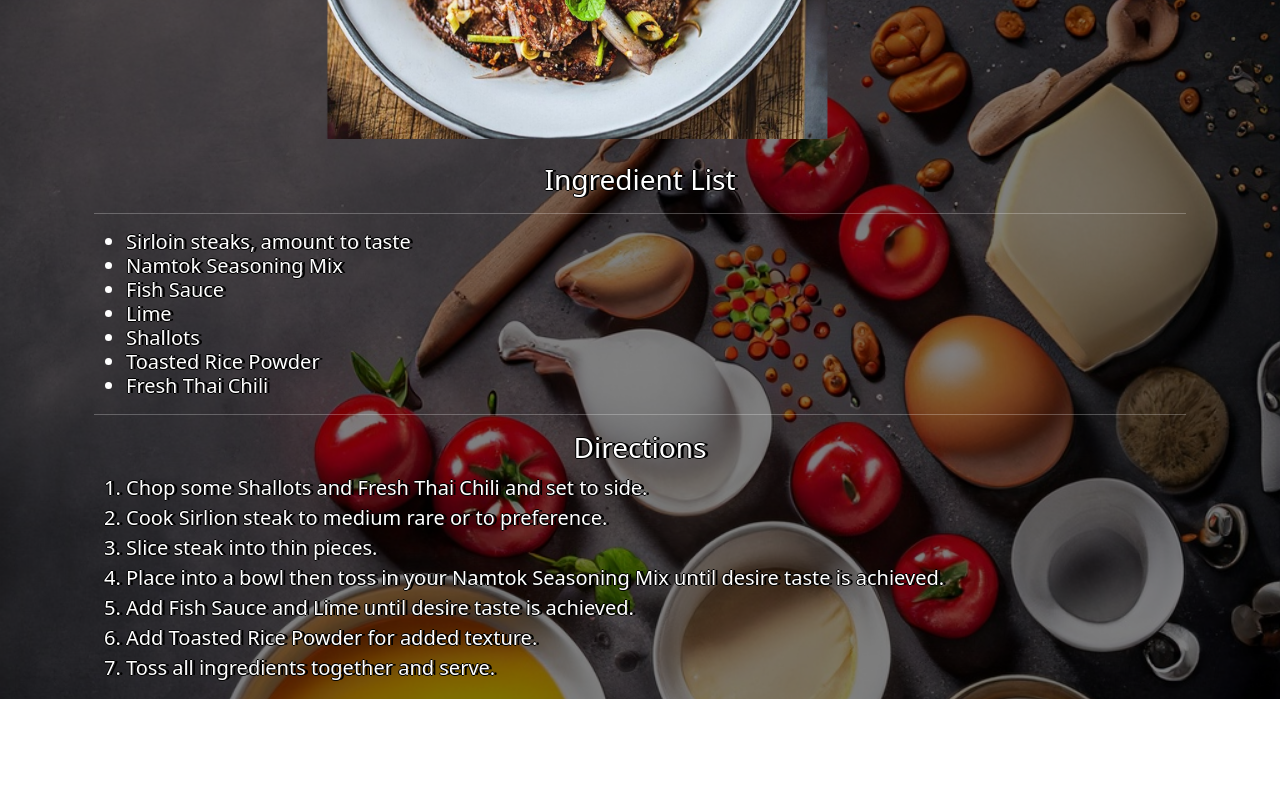
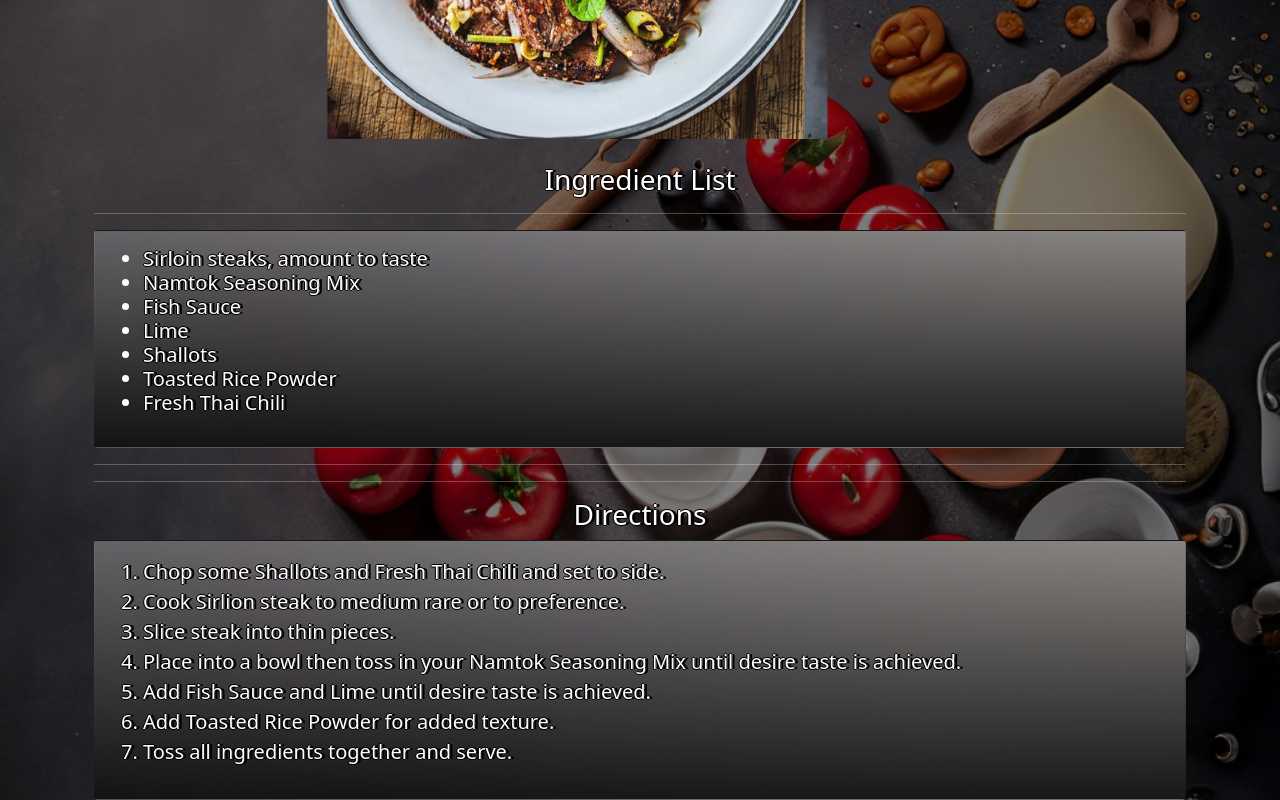
Before and after one commit to Dinomyt/LaoN-MC-3-Food-Blog, a plain HTML site: page main-course.html in a window 1280 px wide. Shown: the part 413-1213 px from the top of the page. Before the commit the page ends 1112 px from the top, so only its background shows below. Drawn offline with nearby package versions, Linux system fonts and the light colour scheme.

Commit message:
Added Cards

```diff
--- a/main-course.html
+++ b/main-course.html
@@ -51,20 +51,25 @@
                 <div id="carouselExampleAutoplaying" class="carousel slide " data-bs-ride="carousel">
                     <div class="carousel-inner">
                         <div class="carousel-item active">
-                    <img src="imgsrc/Beef Larb.jpg" class="d-block mx-auto" alt="Responsive image" width="500" height="450">
+                            <img src="imgsrc/Beef Larb.jpg" class="d-block mx-auto" alt="Responsive image" width="500"
+                                height="450">
                         </div>
                         <div class="carousel-item">
-                    <img src="imgsrc/Beef Larb 2.jpg" class="d-block mx-auto" alt="Responsive image" width="500" height="450">
+                            <img src="imgsrc/Beef Larb 2.jpg" class="d-block mx-auto" alt="Responsive image" width="500"
+                                height="450">
                         </div>
                         <div class="carousel-item">
-                    <img src="imgsrc/Beef Larb 3.jpg" class="d-block mx-auto" alt="Responsive image" width="500" height="450">
+                            <img src="imgsrc/Beef Larb 3.jpg" class="d-block mx-auto" alt="Responsive image" width="500"
+                                height="450">
                         </div>
                     </div>
-                <button class="carousel-control-prev" type="button" data-bs-target="#carouselExampleAutoplaying" data-bs-slide="prev">
+                    <button class="carousel-control-prev" type="button" data-bs-target="#carouselExampleAutoplaying"
+                        data-bs-slide="prev">
                         <span class="carousel-control-prev-icon" aria-hidden="true"></span>
                         <span class="visually-hidden">Previous</span>
                     </button>
-                <button class="carousel-control-next" type="button" data-bs-target="#carouselExampleAutoplaying" data-bs-slide="next">
+                    <button class="carousel-control-next" type="button" data-bs-target="#carouselExampleAutoplaying"
+                        data-bs-slide="next">
                         <span class="carousel-control-next-icon" aria-hidden="true"></span>
                         <span class="visually-hidden">Next</span>
                     </button>
@@ -76,7 +81,8 @@
             <br>
             <h3>Ingredient List<h3>
                     <hr />
-                    <!-- <p>------------------------------------------------</p> -->
+                    <div class="card col">
+                        <div class="card-body">
                             <ul class="li-style">
                                 <li>Sirloin steaks, amount to taste</li>
                                 <li>Namtok Seasoning Mix</li>
@@ -86,21 +92,32 @@
                                 <li>Toasted Rice Powder</li>
                                 <li>Fresh Thai Chili</li>
                             </ul>
+                        </div>
+                    </div>
+                    <hr />
+                    <!-- <p>------------------------------------------------</p> -->
+
                     <hr />
                     <!-- <p>------------------------------------------------</p> -->
         </div>
         <div class="container">
             <h3>Directions</h3>
+            <div class="card col">
+                <div class="card-body">
                     <ol class="li-style">
                         <li>Chop some Shallots and Fresh Thai Chili and set to side.</li>
                         <li>Cook Sirlion steak to medium rare or to preference.</li>
                         <li>Slice steak into thin pieces.</li>
-                <li>Place into a bowl then toss in your Namtok Seasoning Mix until desire taste is achieved.</li>
+                        <li>Place into a bowl then toss in your Namtok Seasoning Mix until desire taste is achieved.
+                        </li>
                         <li>Add Fish Sauce and Lime until desire taste is achieved.</li>
                         <li>Add Toasted Rice Powder for added texture.</li>
                         <li>Toss all ingredients together and serve.</li>
 
                     </ol>
+                </div>
+            </div>
+
         </div>
 
     </div>
--- a/styles.css
+++ b/styles.css
@@ -1,5 +1,5 @@
 body {
-    background: linear-gradient( rgba(0, 0, 0, 0.5), rgba(0, 0, 0, 0.5) ), url("imgsrc/first\ page\ bg.jpg");
+    background: linear-gradient(rgba(0, 0, 0, 0.5), rgba(0, 0, 0, 0.5)), url("imgsrc/first\ page\ bg.jpg");
     background-position: center;
     background-repeat: no-repeat;
     background-size: cover;
@@ -21,8 +21,12 @@ h3 {
 
 .li-style {
     text-align: left;
-    color:rgb(255, 255, 255);
+    color: rgb(255, 255, 255);
     font-size: 20px;
     color: white;
     text-shadow: 3px 0 0 #000, 0 -1px 0 #000, 0 1px 0 #000, -1px 0 0 #000;
 }
+
+.card {
+    background: linear-gradient(rgba(107, 106, 109, 0.08), rgba(0, 0, 0, 0.8)), url("imgsrc/card-bg.jpg");
+}
```
Also changed, not shown: desert.html (+23 -9 lines), index.html (+6 -3 lines), soup.html (+22 -8 lines), imgsrc/card-bg.jpg (added). Lines whose indentation alone changed are shown as unchanged.
